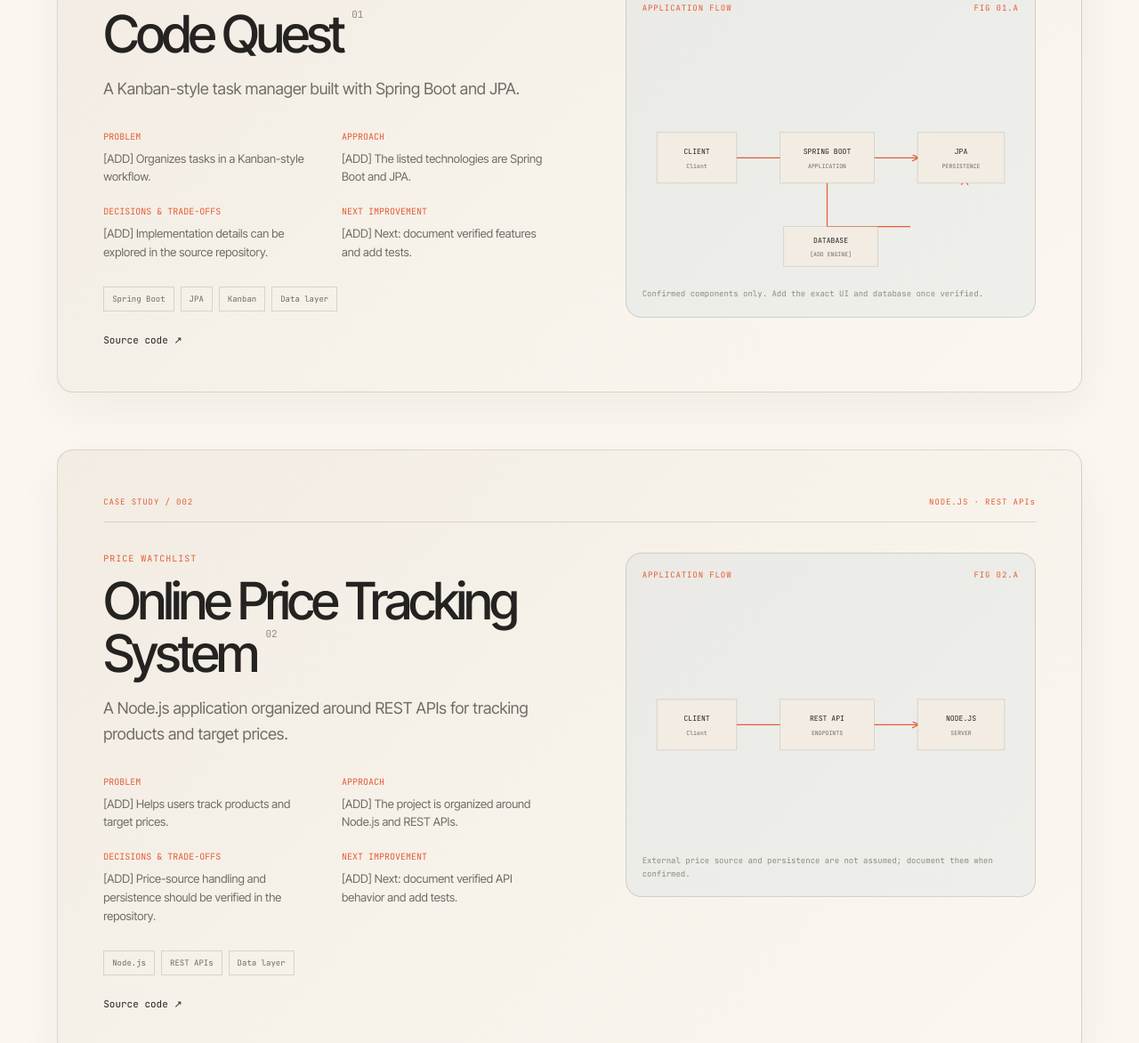
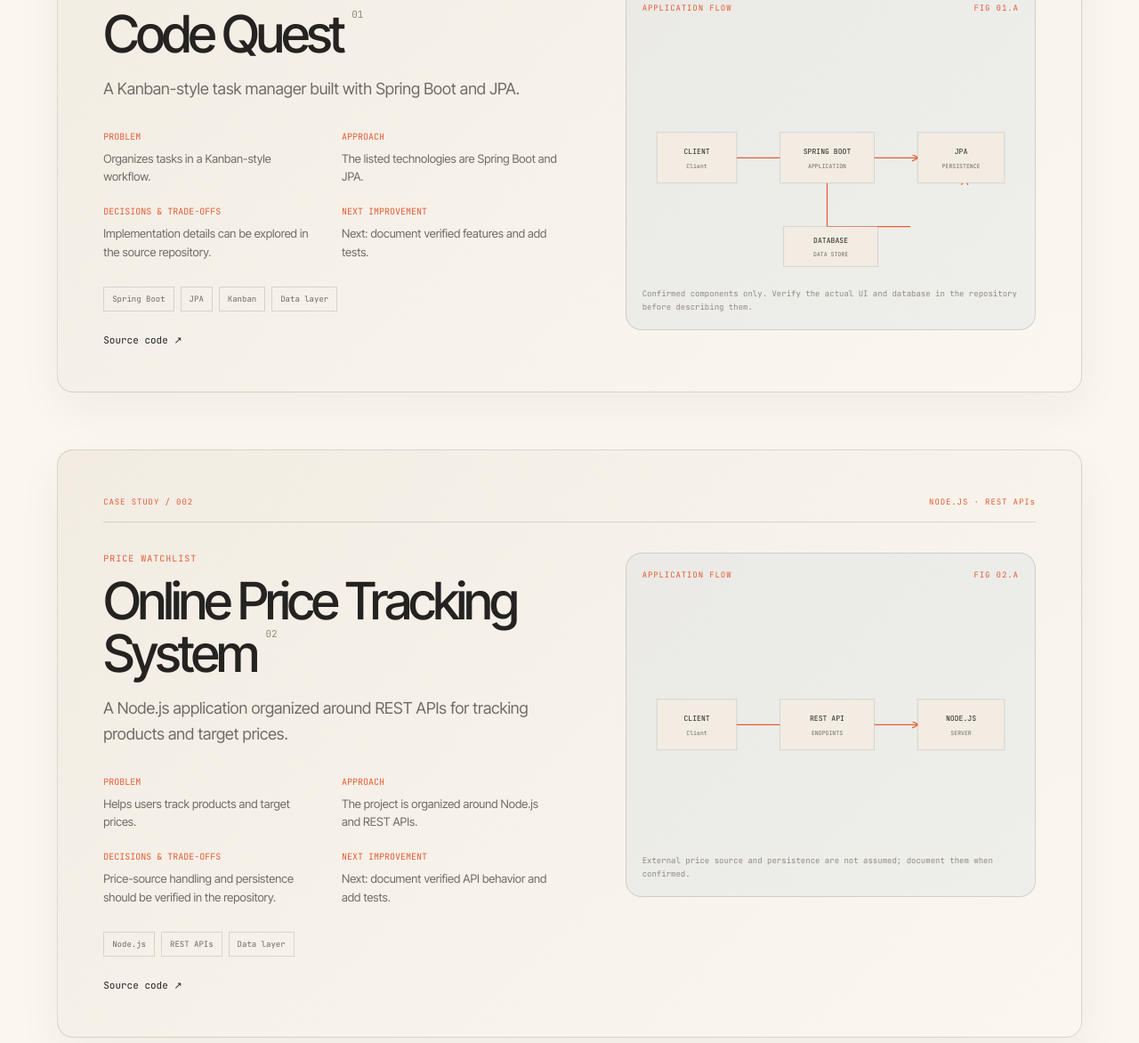
Before and after one commit to parakandlabharath/bharath-portfolio, a plain HTML site: page index.html in a window 1280 px wide. Shown: the part 3478-4650 px from the top of the page at 89% size. Drawn offline with nearby package versions, Linux system fonts and the light colour scheme.

Commit message:
Remove remaining portfolio placeholders

```diff
--- a/index.html
+++ b/index.html
@@ -44,7 +44,7 @@
     </div>
     <nav class="mobile-menu" id="mobile-menu" aria-label="Mobile navigation" inert>
       <a href="#about">01 / About</a><a href="#experience">02 / Experience</a><a href="#projects">03 / Projects</a><a href="#skills">04 / Skills</a><a href="#contact">05 / Contact</a>
-      <a class="mobile-resume" href="mailto:parakandlabharath@gmail.com?subject=Resume%20Request" target="_blank" rel="noopener">Download résumé PDF · [ADD resume.pdf]</a>
+      <a class="mobile-resume" href="mailto:parakandlabharath@gmail.com?subject=Resume%20Request" target="_blank" rel="noopener">Request résumé · PDF on request</a>
     </nav>
   </header>
 
@@ -115,11 +115,11 @@
           <div class="project-top"><span>CASE STUDY / 001</span><span>JAVA · SPRING BOOT · JPA</span></div>
           <div class="project-grid">
             <div class="project-info"><p class="project-kicker">TASK MANAGEMENT</p><h3>Code Quest<span class="project-number">01</span></h3><p class="project-lead">A Kanban-style task manager built with Spring Boot and JPA.</p>
-              <div class="project-details"><div><h4>Problem</h4><p>[ADD] Organizes tasks in a Kanban-style workflow.</p></div><div><h4>Approach</h4><p>[ADD] The listed technologies are Spring Boot and JPA.</p></div><div><h4>Decisions & trade-offs</h4><p>[ADD] Implementation details can be explored in the source repository.</p></div><div><h4>Next improvement</h4><p>[ADD] Next: document verified features and add tests.</p></div></div>
+              <div class="project-details"><div><h4>Problem</h4><p>Organizes tasks in a Kanban-style workflow.</p></div><div><h4>Approach</h4><p>The listed technologies are Spring Boot and JPA.</p></div><div><h4>Decisions & trade-offs</h4><p>Implementation details can be explored in the source repository.</p></div><div><h4>Next improvement</h4><p>Next: document verified features and add tests.</p></div></div>
               <div class="tag-row"><span>Spring Boot</span><span>JPA</span><span>Kanban</span><span>Data layer</span></div>
               <div class="project-links"><a href="https://github.com/parakandlabharath/Code-Quest" target="_blank" rel="noopener">Source code ↗</a></div>
             </div>
-            <div class="architecture"><div class="arch-head"><span>APPLICATION FLOW</span><span>FIG 01.A</span></div><svg class="arch-svg" viewBox="0 0 520 330" role="img" aria-label="Code Quest architecture flow: Client to Spring Boot to JPA to Database"><defs><marker id="arrow-cq" markerWidth="7" markerHeight="7" refX="5" refY="3" orient="auto"><path d="M0 0 L6 3 L0 6" fill="none" stroke="currentColor"/></marker></defs><g class="arch-lines"><path d="M130 165 H190 M320 165 H380" marker-end="url(#arrow-cq)"/><path d="M255 195 V260 H445 V195" marker-end="url(#arrow-cq)"/></g><g class="arch-nodes"><rect x="20" y="130" width="110" height="70"/><rect x="190" y="130" width="130" height="70"/><rect x="380" y="130" width="120" height="70"/><rect x="195" y="260" width="130" height="55"/></g><g class="arch-labels"><text x="75" y="160">CLIENT</text><text x="75" y="180">Client</text><text x="255" y="160">SPRING BOOT</text><text x="255" y="180">APPLICATION</text><text x="440" y="160">JPA</text><text x="440" y="180">PERSISTENCE</text><text x="260" y="283">DATABASE</text><text x="260" y="301">[ADD ENGINE]</text></g></svg><p class="arch-caption">Confirmed components only. Add the exact UI and database once verified.</p></div>
+            <div class="architecture"><div class="arch-head"><span>APPLICATION FLOW</span><span>FIG 01.A</span></div><svg class="arch-svg" viewBox="0 0 520 330" role="img" aria-label="Code Quest architecture flow: Client to Spring Boot to JPA to Database"><defs><marker id="arrow-cq" markerWidth="7" markerHeight="7" refX="5" refY="3" orient="auto"><path d="M0 0 L6 3 L0 6" fill="none" stroke="currentColor"/></marker></defs><g class="arch-lines"><path d="M130 165 H190 M320 165 H380" marker-end="url(#arrow-cq)"/><path d="M255 195 V260 H445 V195" marker-end="url(#arrow-cq)"/></g><g class="arch-nodes"><rect x="20" y="130" width="110" height="70"/><rect x="190" y="130" width="130" height="70"/><rect x="380" y="130" width="120" height="70"/><rect x="195" y="260" width="130" height="55"/></g><g class="arch-labels"><text x="75" y="160">CLIENT</text><text x="75" y="180">Client</text><text x="255" y="160">SPRING BOOT</text><text x="255" y="180">APPLICATION</text><text x="440" y="160">JPA</text><text x="440" y="180">PERSISTENCE</text><text x="260" y="283">DATABASE</text><text x="260" y="301">DATA STORE</text></g></svg><p class="arch-caption">Confirmed components only. Verify the actual UI and database in the repository before describing them.</p></div>
           </div>
         </article>
 
@@ -127,7 +127,7 @@
           <div class="project-top"><span>CASE STUDY / 002</span><span>NODE.JS · REST APIs</span></div>
           <div class="project-grid">
             <div class="project-info"><p class="project-kicker">PRICE WATCHLIST</p><h3>Online Price Tracking System<span class="project-number">02</span></h3><p class="project-lead">A Node.js application organized around REST APIs for tracking products and target prices.</p>
-              <div class="project-details"><div><h4>Problem</h4><p>[ADD] Helps users track products and target prices.</p></div><div><h4>Approach</h4><p>[ADD] The project is organized around Node.js and REST APIs.</p></div><div><h4>Decisions & trade-offs</h4><p>[ADD] Price-source handling and persistence should be verified in the repository.</p></div><div><h4>Next improvement</h4><p>[ADD] Next: document verified API behavior and add tests.</p></div></div>
+              <div class="project-details"><div><h4>Problem</h4><p>Helps users track products and target prices.</p></div><div><h4>Approach</h4><p>The project is organized around Node.js and REST APIs.</p></div><div><h4>Decisions & trade-offs</h4><p>Price-source handling and persistence should be verified in the repository.</p></div><div><h4>Next improvement</h4><p>Next: document verified API behavior and add tests.</p></div></div>
               <div class="tag-row"><span>Node.js</span><span>REST APIs</span><span>Data layer</span></div>
               <div class="project-links"><a href="https://github.com/parakandlabharath/Online-price-tracking" target="_blank" rel="noopener">Source code ↗</a></div>
             </div>
@@ -139,7 +139,7 @@
           <div class="project-top"><span>CASE STUDY / 003</span><span>JAVA · SPRING</span></div>
           <div class="project-grid">
             <div class="project-info"><p class="project-kicker">FULL-STACK APPLICATION</p><h3>Full-Stack Calculator App<span class="project-number">03</span></h3><p class="project-lead">A calculator application built with Java and Spring.</p>
-              <div class="project-details"><div><h4>Problem</h4><p>[ADD] Provides calculator operations using Java and Spring.</p></div><div><h4>Approach</h4><p>[ADD] The application connects a client interface with Java/Spring logic.</p></div><div><h4>Decisions & trade-offs</h4><p>[ADD] Validation and error handling are key areas to review in the implementation.</p></div><div><h4>Next improvement</h4><p>[ADD] Next: document verified operations and add tests.</p></div></div>
+              <div class="project-details"><div><h4>Problem</h4><p>Provides calculator operations using Java and Spring.</p></div><div><h4>Approach</h4><p>The application connects a client interface with Java/Spring logic.</p></div><div><h4>Decisions & trade-offs</h4><p>Validation and error handling are key areas to review in the implementation.</p></div><div><h4>Next improvement</h4><p>Next: document verified operations and add tests.</p></div></div>
               <div class="tag-row"><span>Java</span><span>Spring</span><span>Client</span></div>
               <div class="project-links"></div>
             </div>
```
